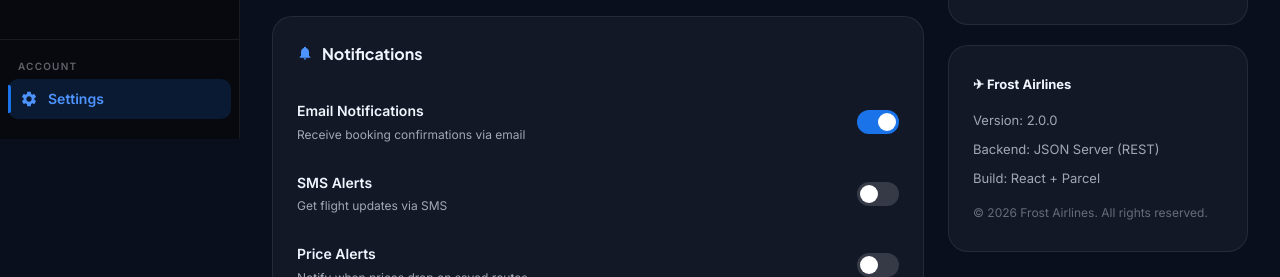
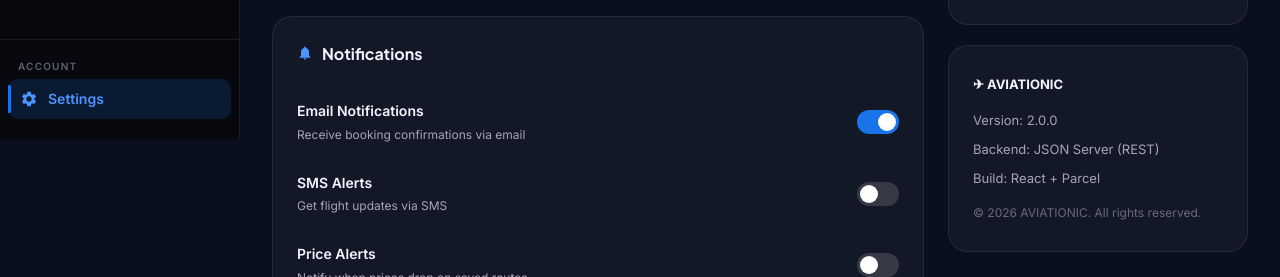
Before and after one commit to aviationicmain/flight-ticket-booking, a React (Vite) app: page /settings in a window 1280 px wide. Shown: the part 661-938 px from the top of the page. Built offline with nearby package versions, Linux system fonts and the light colour scheme; data requests are answered from the project's data file.

Commit message:
Update SettingsPage.jsx

```diff
--- a/src/pages/SettingsPage.jsx
+++ b/src/pages/SettingsPage.jsx
@@ -162,11 +162,11 @@ const SettingsPage = () => {
             {/* App Info */}
             <div className="book-card">
               <div style={{ fontSize: 13, color: 'var(--text-secondary)', lineHeight: 2.2 }}>
-                <div style={{ fontWeight: 700, color: 'var(--text-primary)', marginBottom: 8 }}>✈ Frost Airlines</div>
+                <div style={{ fontWeight: 700, color: 'var(--text-primary)', marginBottom: 8 }}>✈ AVIATIONIC</div>
                 <div>Version: 2.0.0</div>
                 <div>Backend: JSON Server (REST)</div>
                 <div>Build: React + Parcel</div>
-                <div style={{ marginTop: 8, fontSize: 12, color: 'var(--text-muted)' }}>© 2026 Frost Airlines. All rights reserved.</div>
+                <div style={{ marginTop: 8, fontSize: 12, color: 'var(--text-muted)' }}>© 2026 AVIATIONIC. All rights reserved.</div>
               </div>
             </div>
           </div>
```
